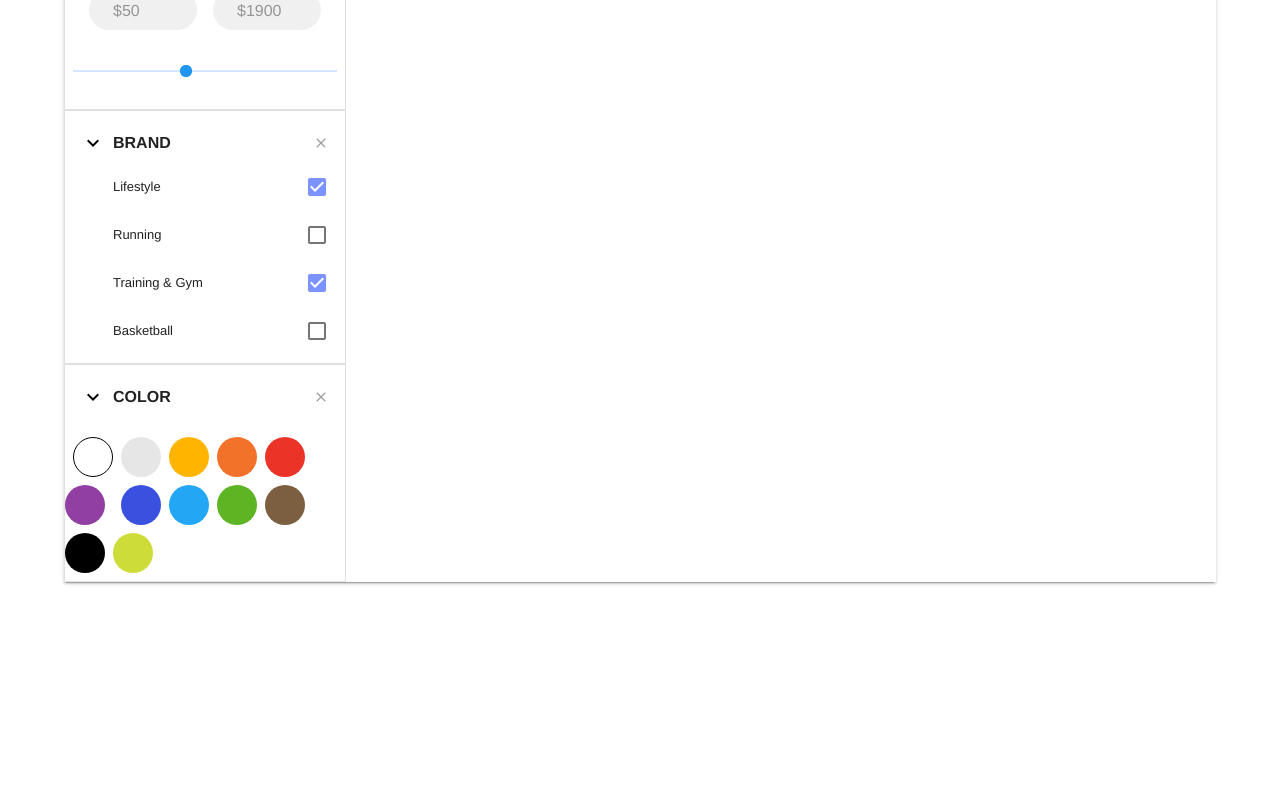
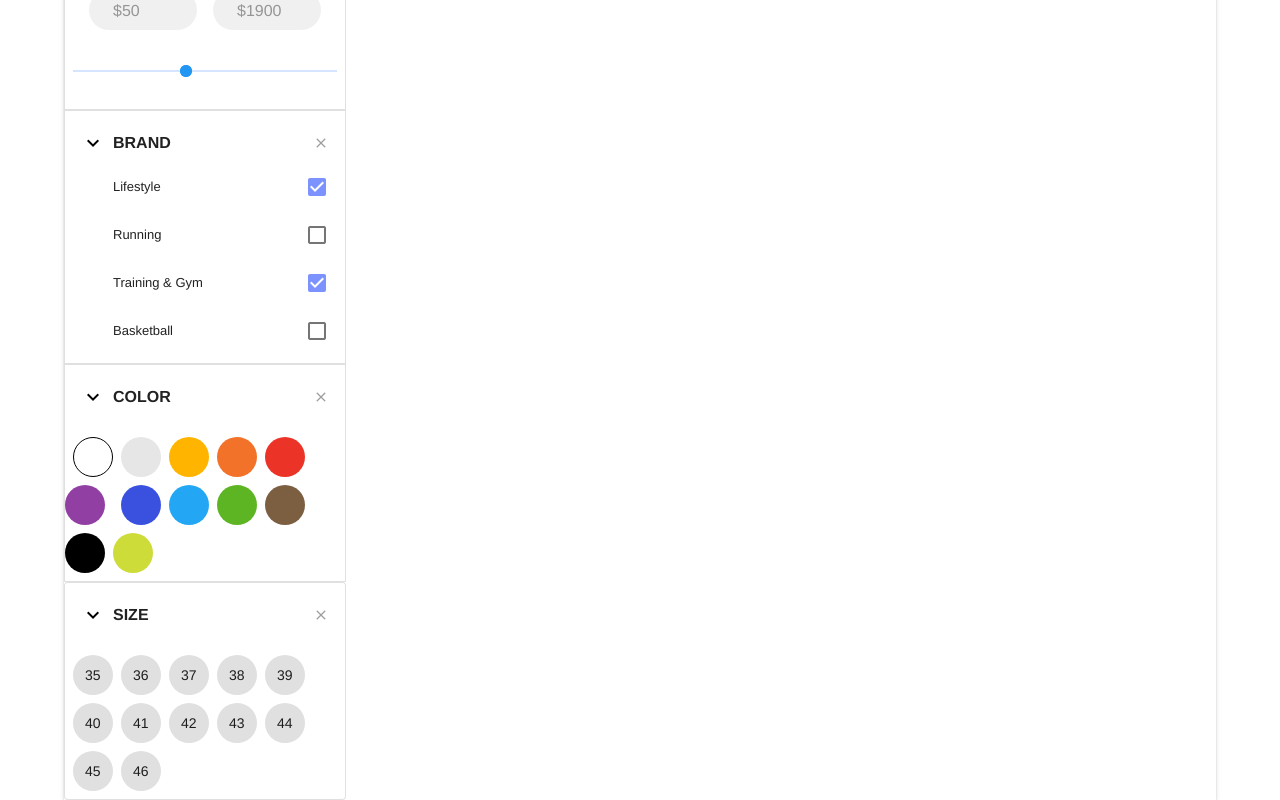
Before and after one commit to ronytacodev/ecommerce-perushop-rt, a Vue app: page / in a window 1280 px wide. Shown: the part 998-1798 px from the top of the page. Before the commit the page ends 1580 px from the top, so only its background shows below. Built offline with nearby package versions, Linux system fonts and the light colour scheme.

Commit message:
add list sizes to Dashboard

```diff
--- a/src/components/TheDashboard.vue
+++ b/src/components/TheDashboard.vue
@@ -179,6 +179,19 @@
                             <v-chip filter color="lime" text-color="white"></v-chip>
                         </v-chip-group>
                     </v-card>
+                    <v-card flat outlined>
+                        <v-toolbar flat>
+                            <v-icon color="black" class="mr-2">mdi-chevron-down</v-icon>
+                            <strong>SIZE</strong>
+                            <v-spacer></v-spacer>
+                            <v-icon color="grey" small>mdi-close</v-icon>
+                        </v-toolbar>
+                        <v-chip-group column multiple active-class="blue white--text" class="ml-2">
+                            <v-chip v-for="size in sizes" :key="size" :value="size" class="size">
+                                {{ size }}
+                            </v-chip>
+                        </v-chip-group>
+                    </v-card>
                 </v-col>
             </v-row>
         </v-card>
@@ -266,6 +279,9 @@ export default {
                 state: false,
             },
         ],
+        sizes: [
+            '35', '36', '37', '38', '39', '40', '41', '42', '43', '44', '45', '46',
+        ],
     })
 }
 </script>
```
